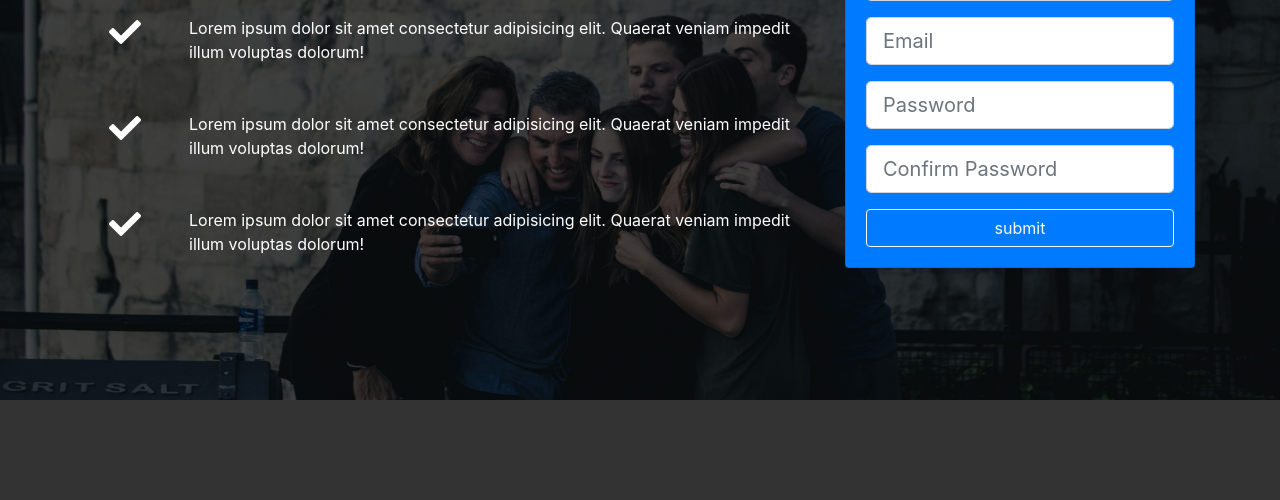
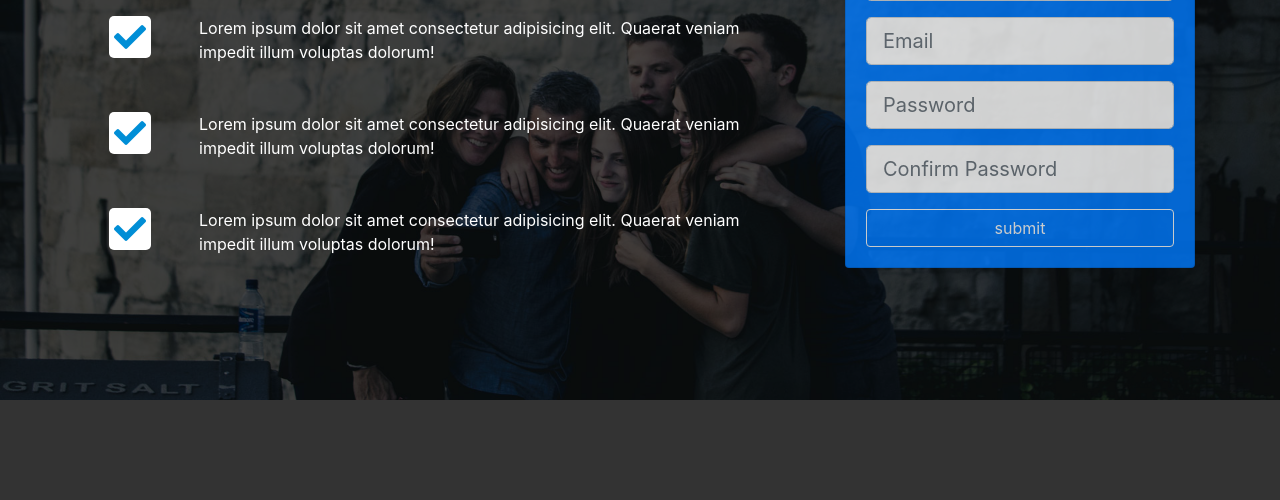
Before and after one commit to ranganathanselvan/mean-service, a website: page app/index.html in a window 1280 px wide. Shown: the part 300-800 px from the top of the page. Drawn offline with nearby package versions, Linux system fonts and the light colour scheme.

Commit message:
added styles

```diff
--- a/app/css/style.css
+++ b/app/css/style.css
@@ -28,3 +28,14 @@ body {
 #home-section .home-inner {
     padding-top: 150px;
 }
+
+#home-section .card-form {
+    opacity: 0.8;
+}
+
+#home-section .fas {
+    color: #008ed6;
+    background: #fff;
+    padding: 5px;
+    border-radius: 5px;
+}
```
